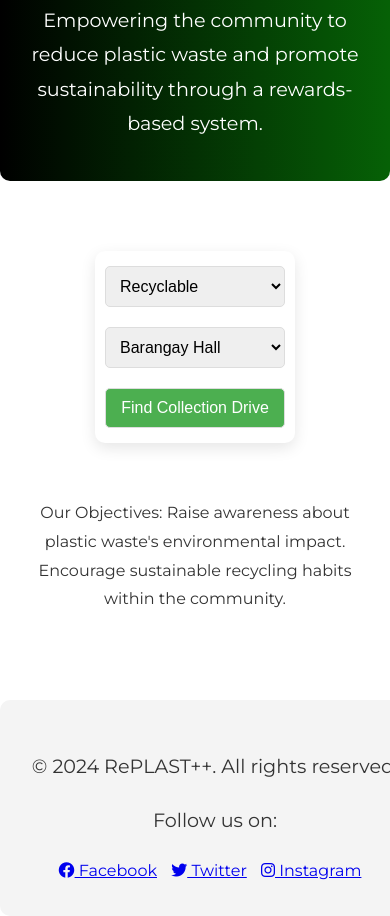
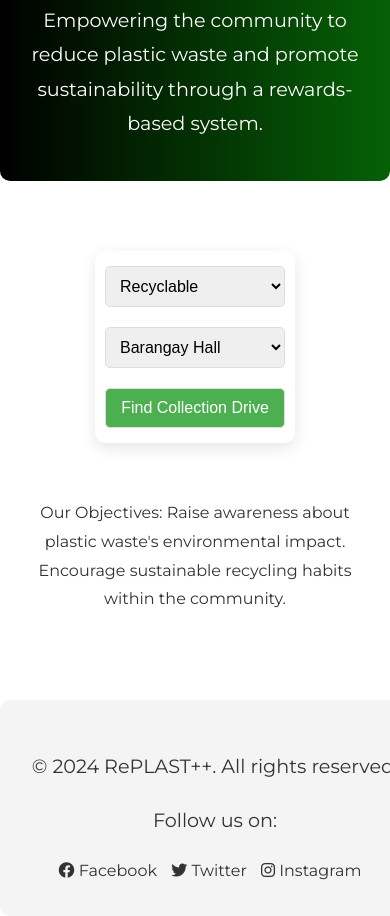
Before and after one commit to Mechole/Mechole.github.io, a plain HTML site: page index.html in a window 390 px wide. Shown: the part 372-1288 px from the top of the page. Drawn offline with Linux system fonts and the light colour scheme.

Commit message:
Update styles.css

```diff
--- a/styles.css
+++ b/styles.css
@@ -87,6 +87,8 @@
 
       .icon {
         margin-right: 10px;
+        color: inherit;
+        text-decoration: none;
       }
 
       @media screen and (max-width: 768px) {
@@ -110,4 +112,9 @@
           width: 100%;
           margin: 5px 0;
         }
+
+      .icon {
+        color: inherit;
+        text-decoration: none;
       }
+      }
```
